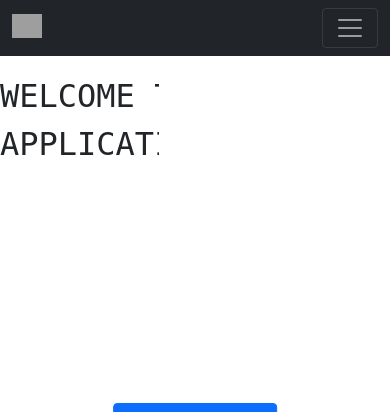
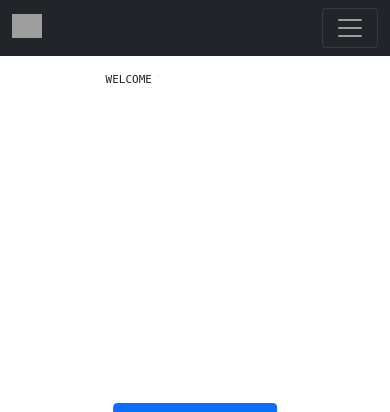
Before and after one commit to abindent/django, a Django app: page /applications/ in a window 390 px wide. Shown: the top 412 px of the page. Run offline with Django 3.2, Linux system fonts and the light colour scheme; grey boxes are pictures that could not be loaded.

Commit message:
Update apply.html

```diff
--- a/template/apply.html
+++ b/template/apply.html
@@ -49,6 +49,12 @@
     background-color: transparent;
     border-left: 3px solid black;
 }
+@media only screen and (max-width: 600px) {.text2{
+    font-family: 'Roboto Mono', monospace;
+    font-size: 11px;
+}
+
+        }
       </style>
     <!-- Navbar  -->
    <nav class="fixed-top navbar navbar-expand-lg navbar-dark bg-dark">
```
